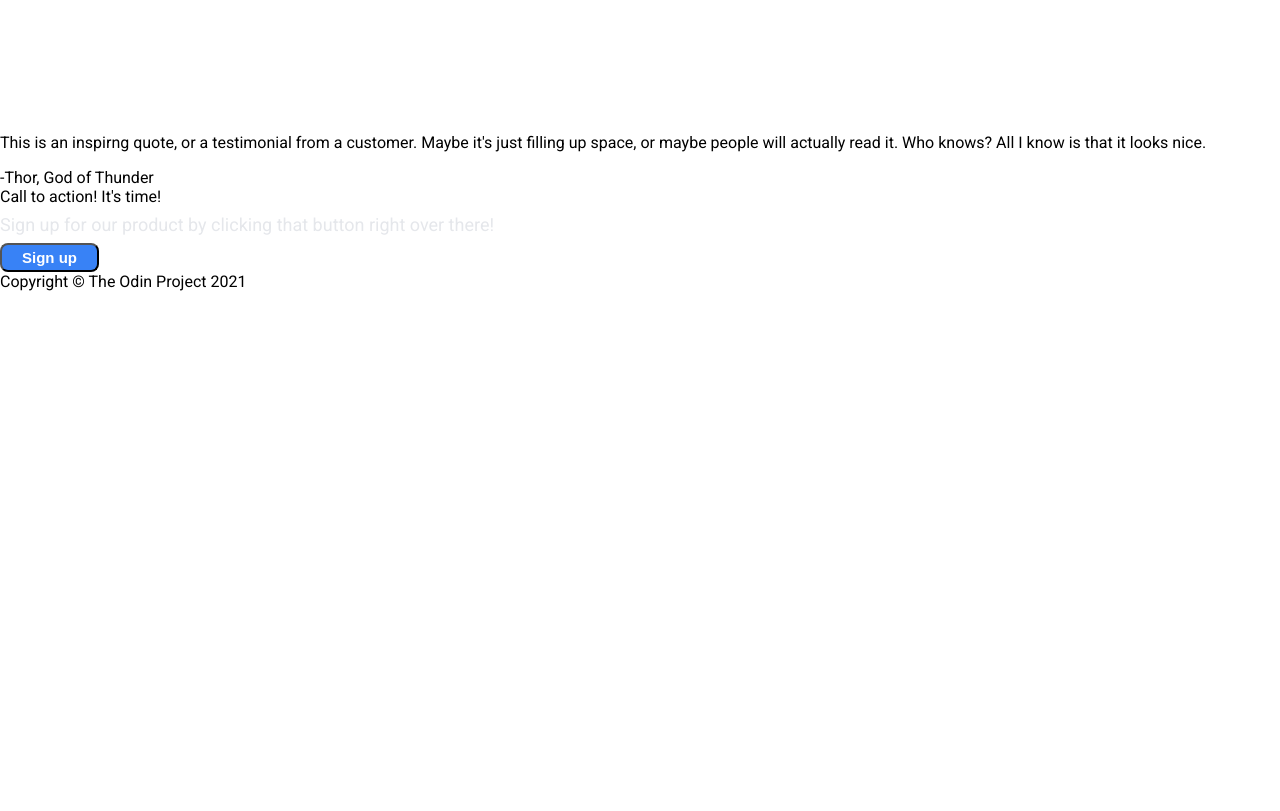
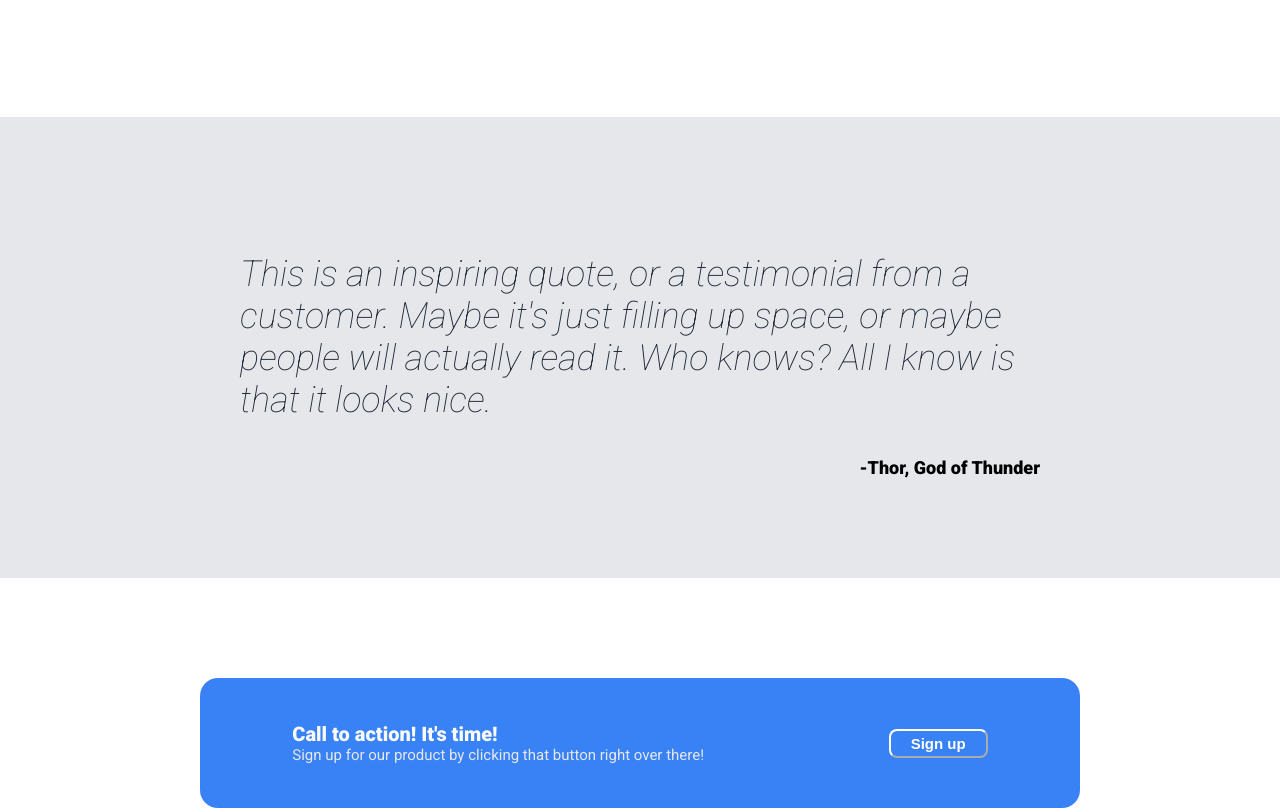
Before and after one commit to Zirconwings/odin-landing-page, a plain HTML site: page index.html in a window 1280 px wide. Shown: the part 1031-1842 px from the top of the page. Before the commit the page ends 1322 px from the top, so only its background shows below. Drawn offline with Linux system fonts and the light colour scheme.

Commit message:
Done All Landing Page Sections
I finished styling the footer, call to action, and quote sections in the style.css file and corrected some minor spelling errors in the index.html file.

```diff
--- a/index.html
+++ b/index.html
@@ -48,7 +48,7 @@
       </div>
     </div>
     <div class = "quote">
-      <p>This is an inspirng quote, or a testimonial from a customer. Maybe it's just filling up space, or maybe people will actually read it. Who knows? All I know is that it looks nice.</p>
+      <p>This is an inspiring quote, or a testimonial from a customer. Maybe it's just filling up space, or maybe people will actually read it. Who knows? All I know is that it looks nice.</p>
       <div class = "author">-Thor, God of Thunder</div>
     </div>
     <div class = "action">
--- a/style.css
+++ b/style.css
@@ -66,6 +66,7 @@ button{
   padding: 4px 20px;
   border-radius: 8px;
   color: white;
+  border-color: white;
   font-weight: bold;
   font-size: 15px;
 }
@@ -106,3 +107,49 @@ button{
   color: #1F2937;
   font-weight: 900;
 }
+.quote{
+  background-color: #E5E7EB;
+  padding: 100px;
+  display: flex;
+  flex-direction: column;
+  align-items: center;
+  justify-content: center;
+}
+.quote p{
+  font:italic lighter 36px Roboto;
+  color: #1F2937;
+}
+.author{
+  text-align: right;
+  font-weight: 900;
+  font-size: 18px;
+}
+.quote p,
+.author{
+  width: 800px;
+}
+.action{
+  margin: 100px 200px;
+  display: flex;
+  background-color: #3882F6;
+  border-radius: 18px;
+  height: 130px;
+  justify-content: space-around;
+  align-items: center;
+}
+.maintext{
+  color: #F9FAF8;
+  font-size: 20px;
+  font-weight: 900;
+}
+.steps .subtext{
+  margin: 0;
+  font-size: 15px;
+}
+.footer{
+  text-align: center;
+  background-color: #1F2937;
+  font-size: 18px;
+  color: #F9FAF8;
+  padding: 30px;
+}
```
